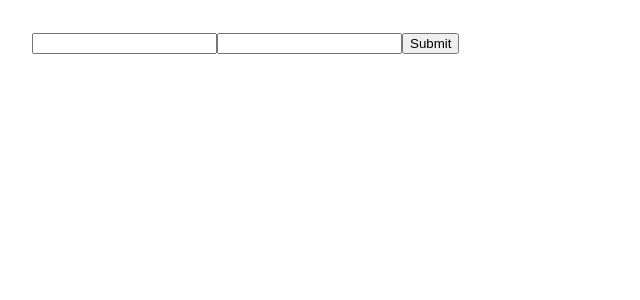
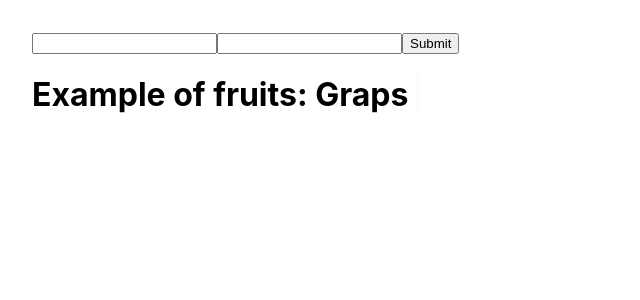
Before and after one commit to AlexMagar/Node-Demo, a React (Create React App) app in the folder client/: page / in a window 1280 px wide. Shown: the top 300 px of the page, without its empty margins (0-640 px from the left). Built offline with nearby package versions, Linux system fonts and the light colour scheme.

Commit message:
typewriter components added

```diff
--- a/client/src/Components/Form.js
+++ b/client/src/Components/Form.js
@@ -1,6 +1,7 @@
 import React, { useState } from 'react'
 import { useDispatch} from 'react-redux'
 import { showForm } from '../Redux/formSlice'
+import {Typewriter} from 'react-simple-typewriter'
 
 export const Form = () => {
     const dispatch = useDispatch();
@@ -16,7 +17,6 @@ export const Form = () => {
         })
     }
 
-
     const handleOnSubmit = (e) =>{
         e.preventDefault();
         dispatch(showForm(data));
@@ -29,6 +29,18 @@ export const Form = () => {
             <input type='number' name='hr' onChange={handleOnChange} required/>
             <button>Submit</button>
         </form>
+        <h1>Example of fruits: <span>
+        <Typewriter
+        words={['Apple', 'Banana', 'Mango', 'Graps']}
+        loop='false'
+        cursor
+        cursorStyle="|"
+        typeSpeed={70}
+        deleteSpeed={50}
+        delaySpeed={1000}
+        />
+        </span>
+        </h1>
         {/* <Display data={data}/> */}
     </div>
   )
```
